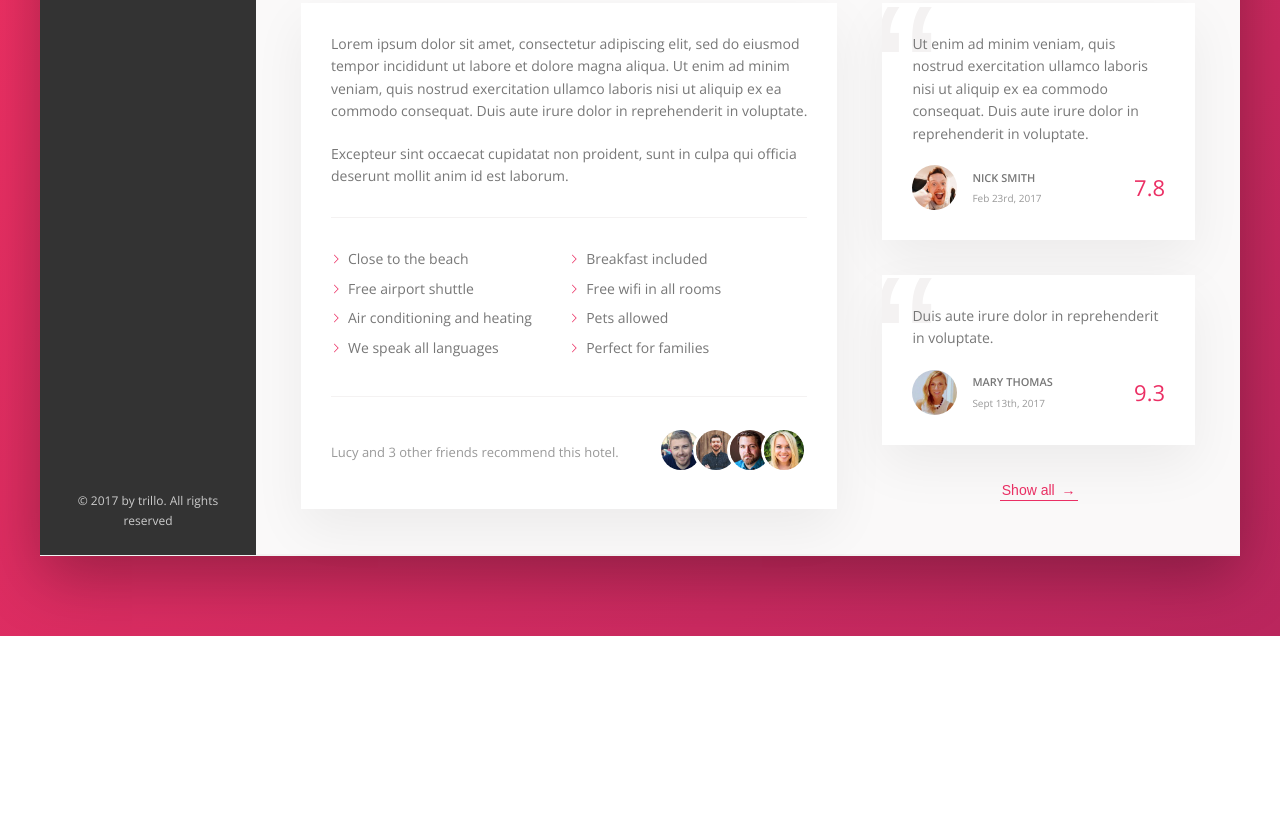
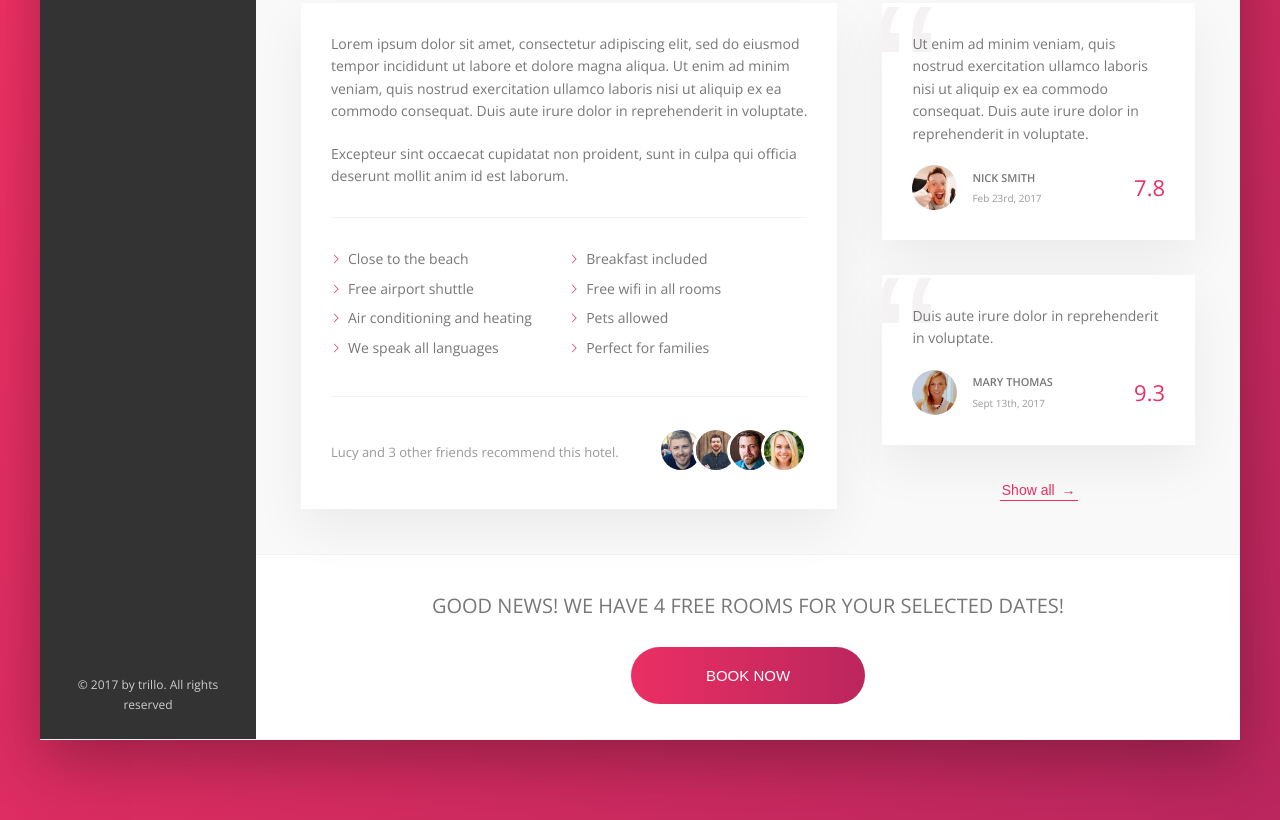
Before and after one commit to ovsundal/Trillo, a website: page index.html in a window 1280 px wide. Shown: the part 644-1464 px from the top of the page. Before the commit the page ends 1280 px from the top, so only its background shows below. Drawn offline with nearby package versions, Linux system fonts and the light colour scheme.

Commit message:
add cta section

```diff
--- a/index.html
+++ b/index.html
@@ -195,6 +195,15 @@
                             <button class="btn-inline">Show all <span>&rarr;</span></button>
                         </div>
                     </div>
+                        <div class="cta">
+                            <h2 class="cta__book-now">
+                                Good news! We have 4 free rooms for your selected dates!
+                            </h2>
+                            <button class="btn">
+                                <span class="btn__visible">Book now</span>
+                                <span class="btn__invisible">Only 4 rooms left</span>
+                            </button>
+                        </div>
                 </main>
             </div>
         </div>
--- a/sass/_components.scss
+++ b/sass/_components.scss
@@ -461,3 +461,67 @@
     z-index: 1;
   }
 }
+
+////////////////////////
+// CALL TO ACTION
+.cta {
+  padding: 3.5rem 0;
+  text-align: center;
+
+  &__book-now {
+    font-size: 2rem;
+    font-weight: 300;
+    text-transform: uppercase;
+    margin-bottom: 2.5rem;
+  }
+}
+
+////////////////////////
+// REVIEW
+.btn {
+  font-size: 1.5rem;
+  font-weight: 300;
+  text-transform: uppercase;
+  border-radius: 100px;
+  border: none;
+  background-image: linear-gradient(to right, var(--color-primary), var(--color-primary-dark));
+  color: #fff;
+  position: relative;
+  overflow: hidden;
+  cursor: pointer;
+
+  & > * {
+    height: 100%;
+    width: 100%;
+    display: inline-block;
+    transition: all .2s;
+  }
+
+  &__visible {
+    padding: 2rem 7.5rem;
+  }
+
+  &__invisible {
+    position: absolute;
+    padding: 2rem 0;
+    left: 0;
+    top:-100%;
+  }
+
+  &:hover {
+    background-image: linear-gradient(to left, var(--color-primary), var(--color-primary-dark));
+  }
+  &:hover &__visible {
+    transform: translateY(100%);
+  }
+
+
+  &:hover &__invisible {
+    top:0;
+  }
+
+  &:focus {
+    outline: none;
+    animation: pulsate 1s infinite;
+  }
+}
```
Also changed, not shown: css/style.css.
